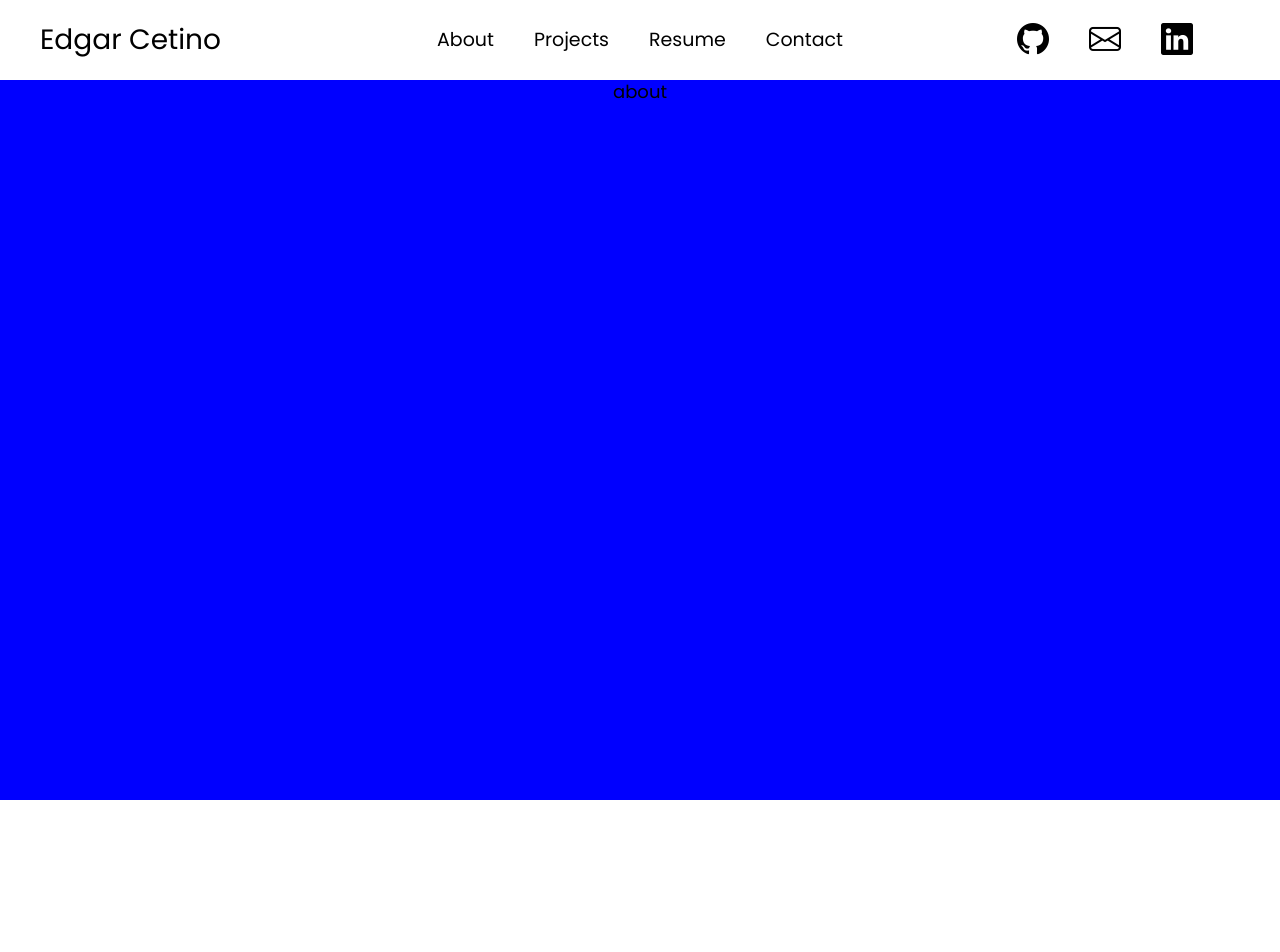
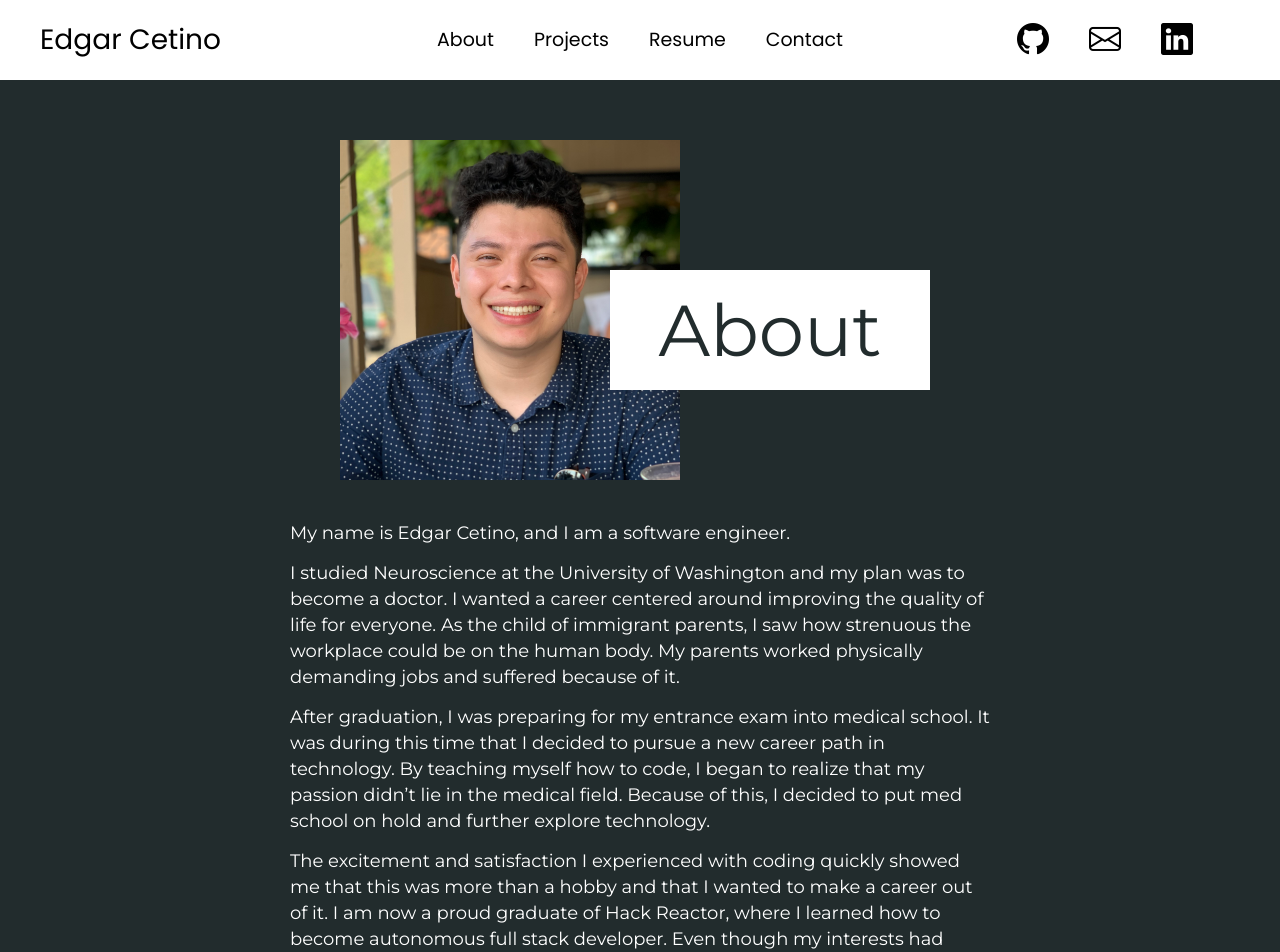
Before and after one commit to ecetino/portfolio, a React (Create React App) app: page /about in a window 1280 px wide. Shown: the top 952 px of the page. Before the commit the page ends 800 px from the top, so only its background shows below. Built offline with nearby package versions, Linux system fonts and the light colour scheme.

Commit message:
About page creation and styling

```diff
--- a/src/pages/About/about.tsx
+++ b/src/pages/About/about.tsx
@@ -1,12 +1,30 @@
 import React from 'react';
+
 import './styles.scss';
 
-interface Props {
+export const About = () => {
+    return (
+        <div className="about-container">
+            <div className="about-header">
+                <img src={require("../../assets/images/profile_pic.jpg").default} alt="profile pic" />
+                <h1>About</h1>
+            </div>
+            <div className="about-content">
+                <p>
+                    My name is Edgar Cetino, and I am a software engineer.
+                </p>
+                <p>
+                    I studied Neuroscience at the University of Washington and my plan was to become a doctor. I wanted a career centered around improving the quality of life for everyone. As the child of immigrant parents, I saw how strenuous the workplace could be on the human body. My parents worked physically demanding jobs and suffered because of it.
+                </p>
+                <p>
+                    After graduation, I was preparing for my entrance exam into medical school. It was during this time that I decided to pursue a new career path in technology. By teaching myself how to code, I began to realize that my passion didn’t lie in the medical field. Because of this, I decided to put med school on hold and further explore technology.
+                </p>
+                <p>The excitement and satisfaction I experienced with coding quickly showed me that this was more than a hobby and that I wanted to make a career out of it. I am now a proud graduate of Hack Reactor, where I learned how to become autonomous full stack developer. Even though my interests had shifted from medicine, I know that this is a field that will allow me to make the lives of other’s so much more enjoyable.
+                </p>
+                <p>
+                    I’ve been building apps with JavaScript, React, and SQL and I’d love if you could view my projects to see how I’ve been using them. I’m especially proud of my app called Eye Browser, which improves accessibility with eye tracking technology to map mouse cursor placement.
+                </p>
+            </div>
+        </div>
+    );
 };
-
-export const About = ({  }: Props) => {
-    return(
-        <div className="about-container">
-            about
-        </div>
-    );};
--- a/src/pages/About/styles.scss
+++ b/src/pages/About/styles.scss
@@ -1,6 +1,53 @@
 @import '../../styles/sass/main.scss';
 
-.about-container {
-    background-color: blue;
-    height: calc(100vh - 80px);
+.about {
+    &-container {
+        background-color: $dark-blue;
+        display: flex;
+        flex-direction: column;
+        justify-content: center;
+        padding-top: 20px;
+    }
+
+    &-header {
+        justify-self: center;
+        align-self: center;
+        position: relative;
+        padding: 40px;
+        height: 420px;
+        img {
+            position: absolute;
+            right: 0px;
+            height: 340px;
+            width: 340px;
+            object-fit: cover;
+        }
+
+        h1 {
+            position: absolute;
+            top: 170px;
+            left: 10px;
+            background-color: $white;
+            width: 320px;
+            height: 120px;
+            text-align: center;
+            line-height: 120px;
+            color: $dark-blue;
+        }
+    }
+
+    &-content {
+        display: flex;
+        flex-direction: column;
+        align-items: center;
+        padding-bottom: 80px;
+        p {
+            min-width: 700px;
+            width: 40%;
+            font: 18px/26px $font-montserrat;
+            color: $white;
+            margin-bottom: 14px;
+            text-align: left;
+        }
+    }
 }
```
